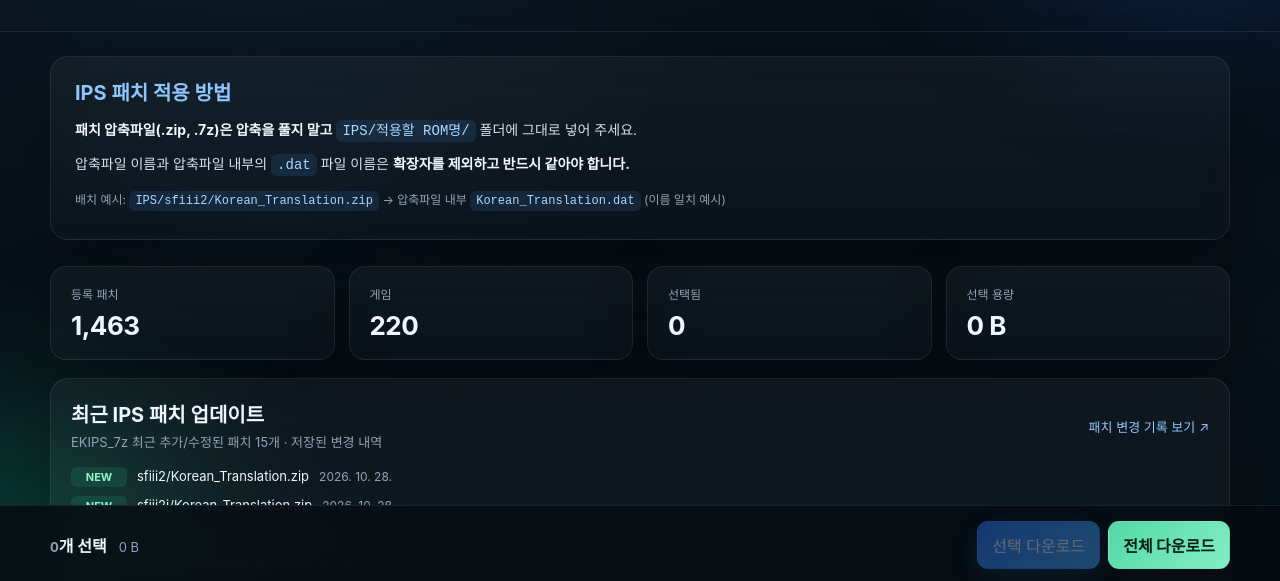
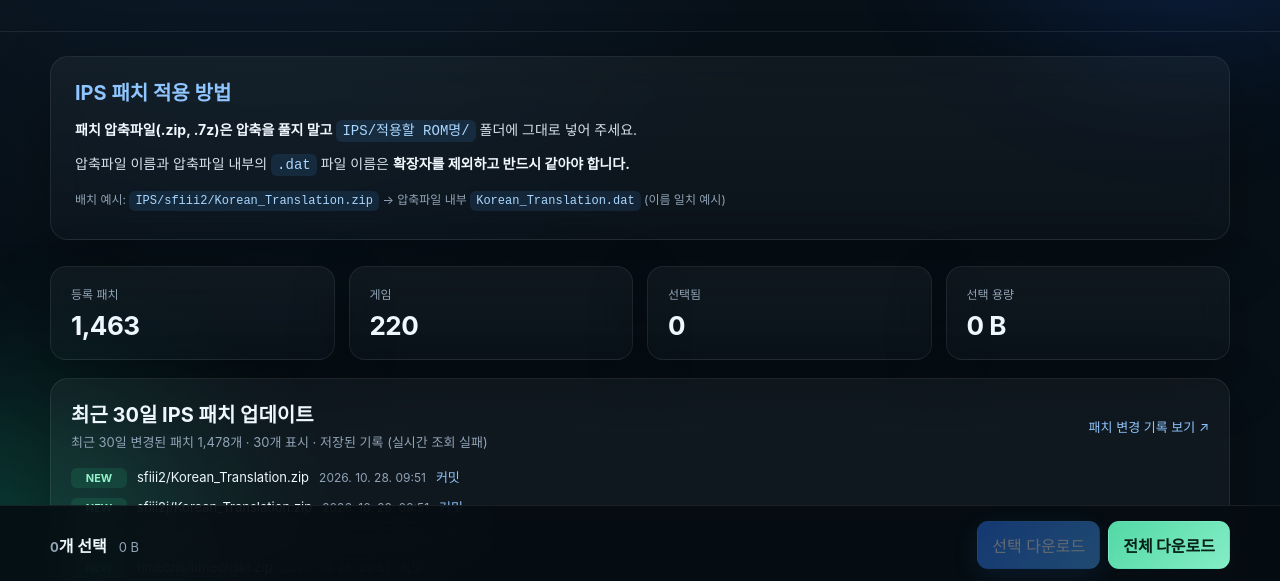
Before and after one commit to WOOSEOK99/EKMAME_IPS, a plain HTML site: page index.html in a window 1280 px wide. Shown: the part 216-797 px from the top of the page. Drawn offline with Linux system fonts and the light colour scheme; no server answers.

Commit message:
feat(site): list latest changes per IPS patch over rolling 30 days

```diff
--- a/assets/updates.js
+++ b/assets/updates.js
@@ -3,7 +3,10 @@
   const repo = "WOOSEOK99/EKMAME_IPS";
   const api = "https://api.github.com/repos/" + repo;
   const root = "EKIPS_7z/";
-  const limit = 5;
+  const initialCommit = "aaac8d82566f212b4fa340fdf54104795b1a0c9d";
+  const initialDate = "2026-10-07T12:32:09Z";
+  const dayMs = 24 * 60 * 60 * 1000;
+  const pageSize = 100;
   const list = document.querySelector("#recentUpdatesList");
   const status = document.querySelector("#recentUpdatesStatus");
   if (!list || !status) return;
@@ -15,74 +18,161 @@
     return node;
   };
   async function readJson(url) {
-    const r = await fetch(url, {cache:"no-store"});
-    if (!r.ok) throw new Error("HTTP " + r.status);
-    return r.json();
+    const response = await fetch(url, {cache: "no-store"});
+    if (!response.ok) throw new Error("HTTP " + response.status);
+    return response.json();
   }
-  function time(value) {
+  function isPatchFile(filename) {
+    return typeof filename === "string" &&
+      filename.startsWith(root) && /\.(?:zip|7z)$/i.test(filename);
+  }
+  function cutoff() {
+    return new Date(Date.now() - 30 * dayMs).toISOString();
+  }
+  function dateText(value) {
     if (!value || Number.isNaN(Date.parse(value))) return "날짜 확인 불가";
-    return new Date(value).toLocaleString("ko-KR", {timeZone:"Asia/Seoul", year:"numeric",month:"2-digit",day:"2-digit"});
+    return new Date(value).toLocaleString("ko-KR", {
+      timeZone: "Asia/Seoul", year: "numeric", month: "2-digit",
+      day: "2-digit", hour: "2-digit", minute: "2-digit", hour12: false
+    });
   }
-  function flatten(commits) {
-    const result = [], visited = new Set();
-    for (const commit of commits) {
-      for (const file of commit.files || []) {
-        if (!file.filename || !file.filename.startsWith(root) || visited.has(file.filename)) continue;
-        visited.add(file.filename);
-        if (file.status === "removed") continue;
-        result.push({file,sha:commit.sha,date:commit.date});
+  // A commit may touch the same file several times over 30 days.
+  // Keep only its newest event, including deletions as hidden tombstones.
+  function latestChanges(events) {
+    const threshold = Date.now() - 30 * dayMs;
+    const newest = new Map();
+    for (const event of events) {
+      if (!isPatchFile(event.filename) || !event.date || Date.parse(event.date) < threshold) continue;
+      const prior = newest.get(event.filename);
+      if (!prior || Date.parse(event.date) > Date.parse(prior.date) ||
+          (event.date === prior.date && event.priority > prior.priority)) {
+        newest.set(event.filename, event);
       }
     }
-    return result.slice(0, 30);
+    return [...newest.values()].filter(e => e.status !== "removed")
+      .sort((a, b) => Date.parse(b.date) - Date.parse(a.date) ||
+        a.filename.localeCompare(b.filename, "en", {numeric: true}));
   }
-  function render(data, fallback=false) {
-    if (!Array.isArray(data.commits)) throw new Error("Invalid patch history");
-    const entries = flatten(data.commits);
+  function commitEvents(commit, priority) {
+    const date = commit.date;
+    const sha = commit.sha;
+    const output = [];
+    for (const file of commit.files || []) {
+      if (!isPatchFile(file.filename)) continue;
+      output.push({filename:file.filename,status:file.status || "changed",date,sha,priority});
+      if (file.status === "renamed" && isPatchFile(file.previous_filename)) {
+        output.push({filename:file.previous_filename,status:"removed",date,sha,priority});
+      }
+    }
+    return output;
+  }
+  function render(events, label) {
+    const entries = latestChanges(events);
     const fragment = document.createDocumentFragment();
-    for (const entry of entries) {
-      const {file, sha, date} = entry;
-      const row = make("div", "recent-file");
-      const state = file.status === "added" ? "added" : file.status === "modified" ? "modified" : file.status === "renamed" ? "renamed" : "changed";
-      const labels = {added:"NEW",modified:"수정",renamed:"이름 변경",changed:"변경"};
-      row.appendChild(make("span", "recent-file-tag recent-file-" + state, labels[state]));
-      const path = file.filename.split("/").map(encodeURIComponent).join("/");
-      const a = make("a", "recent-file-name", file.filename.slice(root.length));
-      a.href = "https://github.com/" + repo + "/blob/" + encodeURIComponent(sha) + "/" + path;
-      a.target = "_blank";
-      a.rel = "noopener noreferrer";
-      row.appendChild(a);
-      row.appendChild(make("span", "recent-commit-meta", time(date)));
-      fragment.appendChild(row);
+    const batch = 30;
+    let shown = 0;
+    function appendBatch() {
+      const end = Math.min(shown + batch, entries.length);
+      for (; shown < end; shown++) {
+        const entry = entries[shown];
+        const row = make("div", "recent-file");
+        const kind = ["added","modified","renamed"].includes(entry.status) ? entry.status : "changed";
+        const labels = {added:"NEW", modified:"수정", renamed:"이름 변경", changed:"변경"};
+        row.appendChild(make("span", "recent-file-tag recent-file-" + kind, labels[kind]));
+        const path = entry.filename.split("/").map(encodeURIComponent).join("/");
+        const a = make("a", "recent-file-name", entry.filename.slice(root.length));
+        a.href = "https://github.com/" + repo + "/blob/" + encodeURIComponent(entry.sha) + "/" + path;
+        a.target = "_blank";
+        a.rel = "noopener noreferrer";
+        a.title = entry.filename;
+        row.appendChild(a);
+        row.appendChild(make("span", "recent-commit-meta", dateText(entry.date)));
+        const commitLink = make("a", "recent-commit-link", "커밋");
+        commitLink.href = "https://github.com/" + repo + "/commit/" + encodeURIComponent(entry.sha);
+        commitLink.target = "_blank";
+        commitLink.rel = "noopener noreferrer";
+        row.appendChild(commitLink);
+        fragment.appendChild(row);
+      }
+      list.appendChild(fragment);
+      list.appendChild(more);
+      more.textContent = `더 보기 (${(entries.length - shown).toLocaleString()}개 남음)`;
+      more.hidden = shown >= entries.length;
+      status.textContent = `최근 30일 변경된 패치 ${entries.length.toLocaleString()}개 · ${shown.toLocaleString()}개 표시 · ${label}`;
     }
-    list.replaceChildren(fragment);
-    status.textContent = entries.length
-      ? "EKIPS_7z 최근 추가/수정된 패치 " + entries.length + "개" + (fallback ? " · 저장된 변경 내역" : " · 최신 GitHub 기록")
-      : "최근 추가되거나 수정된 패치 파일이 없습니다.";
+    list.replaceChildren();
+    const more = make("button", "btn btn-secondary", "더 보기");
+    more.type = "button";
+    more.addEventListener("click", () => appendBatch());
+    appendBatch();
+    if (!entries.length) {
+      more.hidden = true;
+      status.textContent = `최근 30일 이내 추가·수정된 IPS 패치 파일이 없습니다. · ${label}`;
+    }
   }
-  async function live() {
-    const commits = await readJson(api + "/commits?sha=main&path=EKIPS_7z&per_page=" + limit);
-    if (!Array.isArray(commits)) throw new Error("Invalid commits");
-    const details = await Promise.allSettled(commits.map(c => readJson(api + "/commits/" + encodeURIComponent(c.sha))));
-    if (details.some(r => r.status !== "fulfilled")) throw new Error("Incomplete commit details");
-    return {commits:details.map((r,i) => {
-      const value=r.value;
-      if (!Array.isArray(value.files)) throw new Error("Incomplete files");
-      return {sha:commits[i].sha,date:value.commit?.committer?.date || value.commit?.author?.date,
-        files:value.files.filter(f=>f.filename?.startsWith(root)).map(f=>({filename:f.filename,status:f.status}))};
-    })};
+  async function commitDetail(sha) {
+    const all = [];
+    let date;
+    for (let page = 1; page <= 30; page++) {
+      const commit = await readJson(api + "/commits/" + encodeURIComponent(sha) +
+        "?per_page=" + pageSize + "&page=" + page);
+      if (!Array.isArray(commit.files)) throw new Error("GitHub 커밋 파일 목록 오류");
+      date = commit.commit?.committer?.date || commit.commit?.author?.date;
+      all.push(...commit.files);
+      if (commit.files.length < pageSize) return {sha,date,files:all};
+    }
+    throw new Error("파일 3000개 이상인 커밋은 정확한 전체 내역을 확인할 수 없습니다.");
+  }
+  async function sinceSnapshot(baseline, threshold) {
+    const commits = [];
+    for (let page = 1; ; page++) {
+      const url = api + "/commits?sha=main&path=EKIPS_7z&since=" +
+        encodeURIComponent(threshold) + "&per_page=" + pageSize + "&page=" + page;
+      const batch = await readJson(url);
+      if (!Array.isArray(batch)) throw new Error("GitHub 커밋 목록 오류");
+      let reachedBaseline = false;
+      for (const commit of batch) {
+        if (baseline && commit.sha === baseline) { reachedBaseline = true; break; }
+        commits.push(commit);
+      }
+      if (reachedBaseline || batch.length < pageSize) break;
+    }
+    const details = await Promise.all(commits.map(c => commitDetail(c.sha)));
+    return details.flatMap((commit, i) => commitEvents(commit, 100000 - i));
   }
   async function start() {
+    const savedEvents = [];
+    let baseline = "";
+    const saved = await Promise.allSettled([
+      readJson("./data/patches.json"),
+      readJson("./data/patch-updates.json")
+    ]);
+    if (saved[0].status === "fulfilled") {
+      const patches = saved[0].value.patches;
+      if (Array.isArray(patches)) {
+        for (const file of patches) {
+          if (isPatchFile(file.id)) savedEvents.push({
+            filename:file.id,status:"added",date:initialDate,
+            sha:initialCommit,priority:0
+          });
+        }
+      }
+    } else console.warn("초기 패치 파일 목록 확인 실패", saved[0].reason);
+    if (saved[1].status === "fulfilled" && Array.isArray(saved[1].value.commits)) {
+      const commits = saved[1].value.commits;
+      baseline = commits[0]?.sha || "";
+      commits.slice().reverse().forEach((commit,i) => {
+        savedEvents.push(...commitEvents(commit, i + 1));
+      });
+    } else console.warn("패치 변경 기록 확인 실패", saved[1].reason);
+    if (savedEvents.length) render(savedEvents, "저장된 기록");
     try {
-      const snapshot = await readJson("./data/patch-updates.json");
-      render(snapshot,true);
+      const recent = await sinceSnapshot(baseline, cutoff());
+      render(savedEvents.concat(recent), "GitHub 최신 기록");
     } catch (error) {
-      console.warn("패치 업데이트 저장 목록 조회 실패",error);
-      status.textContent = "최신 패치 목록을 확인하는 중입니다.";
-    }
-    try { render(await live()); }
-    catch (error) {
-      console.warn("패치 업데이트 실시간 조회 실패",error);
-      if (!list.childElementCount) status.textContent = "패치 변경 내역을 불러오지 못했습니다. GitHub에서 확인해 주세요.";
+      console.warn("GitHub 최신 패치 변경 기록 조회 실패", error);
+      if (!savedEvents.length) status.textContent = "최근 패치 변경 내역을 불러오지 못했습니다.";
+      else render(savedEvents, "저장된 기록 (실시간 조회 실패)");
     }
   }
   start();
--- a/index.html
+++ b/index.html
@@ -56,7 +56,7 @@
     <section class="panel recent-updates" aria-label="최근 IPS 패치 업데이트">
       <div class="recent-updates-header">
         <div>
-          <h2>최근 IPS 패치 업데이트</h2>
+          <h2>최근 30일 IPS 패치 업데이트</h2>
           <p id="recentUpdatesStatus" role="status">최근 추가·변경된 IPS 패치 파일을 불러오는 중입니다.</p>
         </div>
         <a class="recent-updates-link" href="https://github.com/WOOSEOK99/EKMAME_IPS/commits/main/EKIPS_7z" target="_blank" rel="noopener noreferrer">패치 변경 기록 보기 ↗</a>
```
